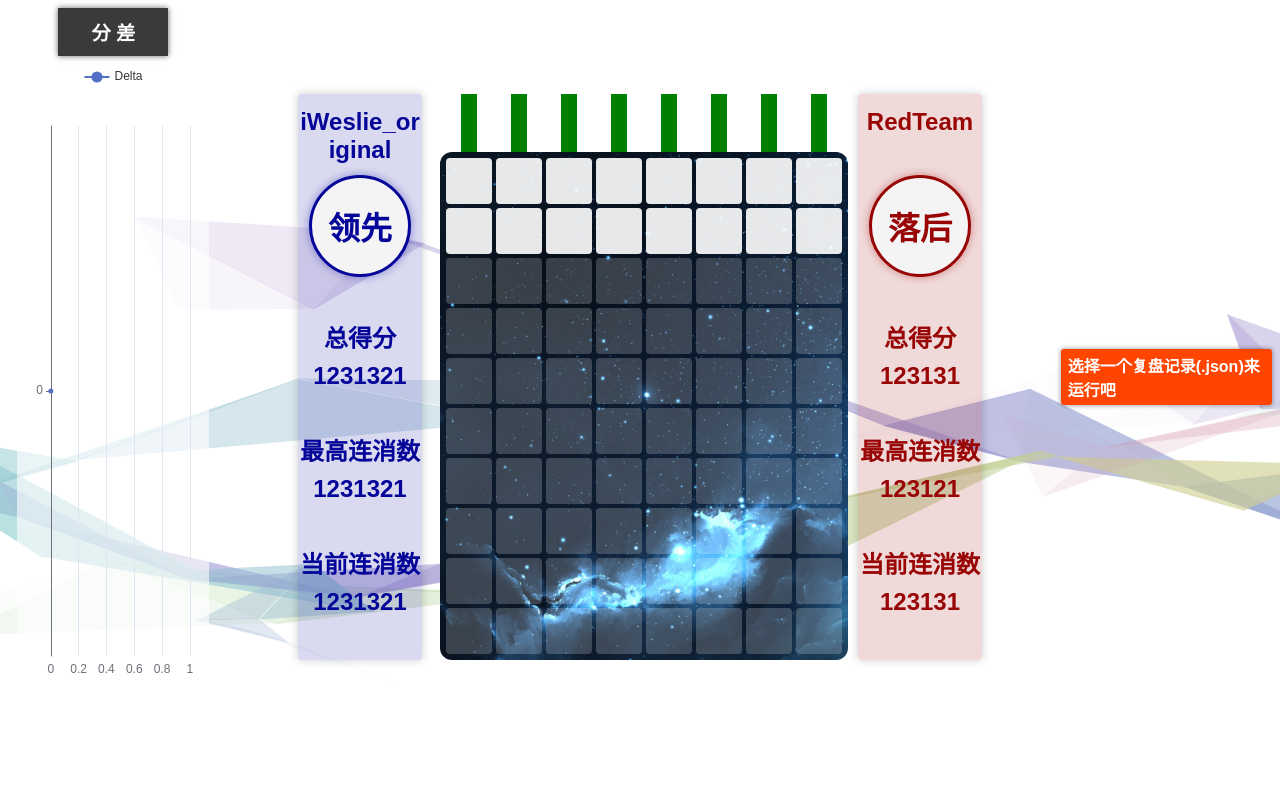
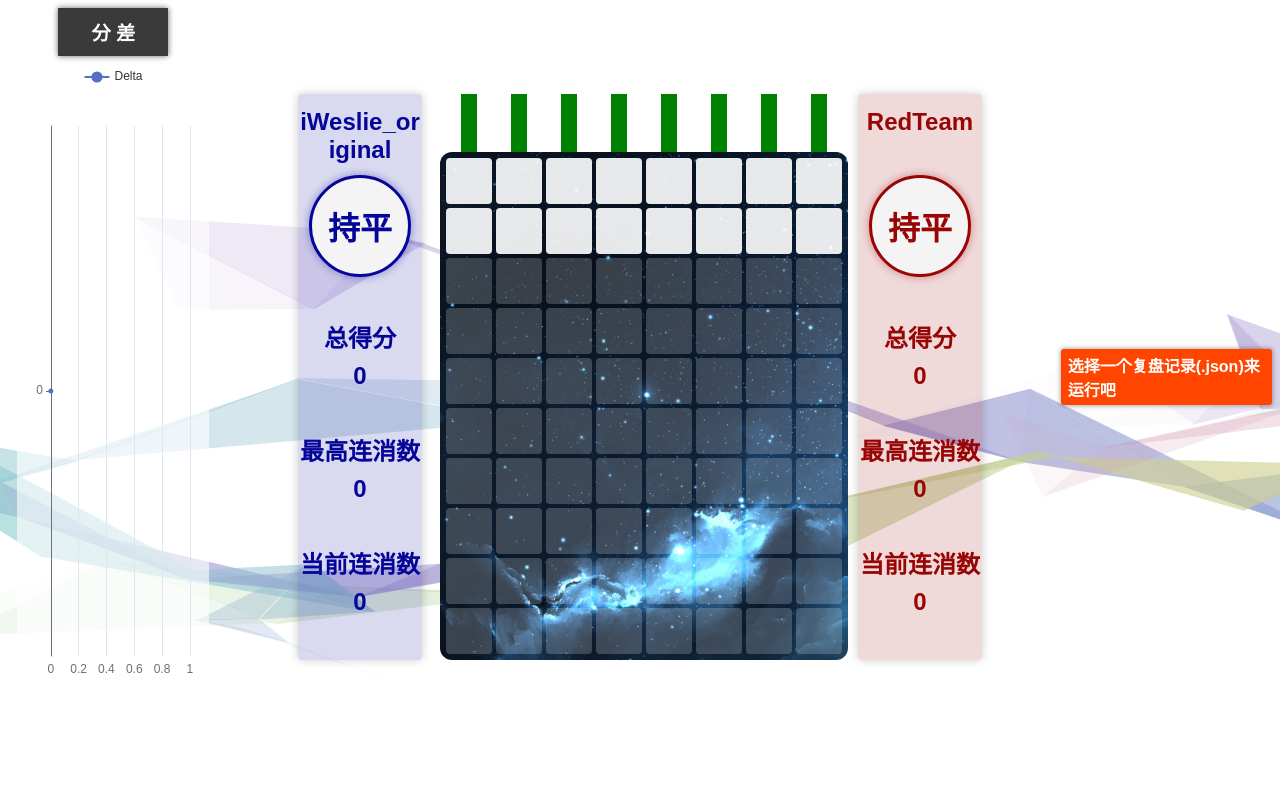
Before and after one commit to XueFengBoyanLiu/pkudsa.eraser, a plain HTML site: page Visualization/main.html in a window 1280 px wide. Shown: the top 800 px of the page. Drawn offline with Linux system fonts and the light colour scheme.

Commit message:
一点小改动

```diff
--- a/Visualization/main.html
+++ b/Visualization/main.html
@@ -32,19 +32,19 @@
           iWeslie_original<!--Substitue this with the real team name-->
         </h3>
         <div class="status">
-          <sapn class="text-of-status">领先</sapn>
+          <sapn class="text-of-status">持平</sapn>
         </div>
         <div class="total-scores">
           <div class="sidebar-header">总得分</div>
-          <div class="numbers">1231321</div>
+          <div class="numbers">0</div>
         </div>
         <div class="highest-combo">
           <div class="sidebar-header">最高连消数</div>
-          <div class="numbers">1231321</div>
+          <div class="numbers">0</div>
         </div>
         <div class="current-combos">
           <div class="sidebar-header">当前连消数</div>
-          <div class="numbers">1231321</div>
+          <div class="numbers">0</div>
         </div>
         <div class="placeholder"></div>
 
@@ -92,19 +92,19 @@
           RedTeam<!--Substitue this with the real team name-->
         </h3>
         <div class="status">
-          <sapn class="text-of-status">落后</sapn>
+          <sapn class="text-of-status">持平</sapn>
         </div>
         <div class="total-scores">
           <div class="sidebar-header">总得分</div>
-          <div class="numbers">123131</div>
+          <div class="numbers">0</div>
         </div>
         <div class="highest-combo">
           <div class="sidebar-header">最高连消数</div>
-          <div class="numbers">123121</div>
+          <div class="numbers">0</div>
         </div>
         <div class="current-combos">
           <div class="sidebar-header">当前连消数</div>
-          <div class="numbers">123131</div>
+          <div class="numbers">0</div>
         </div>
         <div class="placeholder"></div>
 
```
